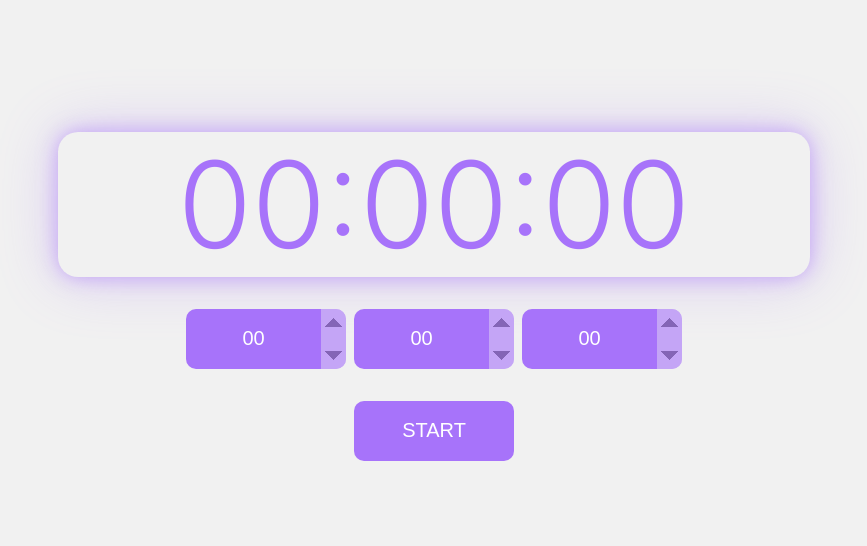
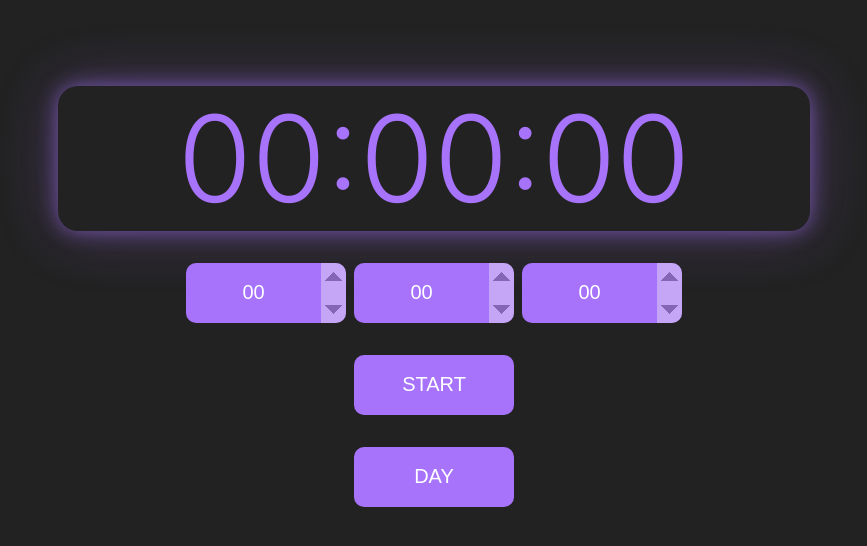
Before and after one commit to MarcosKern/timer, a React (Create React App) app: page / in a window 1280 px wide. Shown: the part 104-650 px from the top of the page, without its empty margins (206-1073 px from the left). Built offline with nearby package versions, Linux system fonts and the light colour scheme.

Commit message:
cm4 - add Day/Night mode

```diff
--- a/src/App.js
+++ b/src/App.js
@@ -1,4 +1,5 @@
 import { useContext } from "react";
+import DarkModeSwitch from "./components/DarkModeSwitch";
 import SetTimeInterval from "./components/SetTimeInterval";
 import StartButton from "./components/StartButton";
 import Timer from "./components/Timer";
@@ -6,15 +7,17 @@ import MyContext from "./context/Context";
 import './styles/screen.css'
 
 function App() {
-  const { totalHours, totalMinutes, totalSeconds } = useContext(MyContext)
+  const { totalHours, totalMinutes, totalSeconds, darkMode } = useContext(MyContext)
+
   return (
-    <section className="mainScreen">
-      <head>
+    <section className={`${darkMode ? 'lightMode' : 'darkMode'} mainScreen`}>
+      <>
         <title>{ `${totalHours}:${totalMinutes}:${totalSeconds}` }</title>
-      </head>
+      </>
       <Timer />
       <SetTimeInterval />
       <StartButton />
+      <DarkModeSwitch />
     </section>
   );
 }
--- /dev/null
+++ b/src/components/DarkModeSwitch.jsx
@@ -0,0 +1,15 @@
+import React, { useContext } from 'react'
+import MyContext from '../context/Context'
+import '../styles/switch.css'
+
+export default function DarkModeSwitch() {
+  const { setDarkMode, darkMode } = useContext(MyContext);
+
+  return (
+    <button className='dayNightBtn' onClick={ () => setDarkMode(!darkMode)}>
+      {
+        darkMode ? 'NIGHT' : 'DAY'
+      }
+    </button>
+  )
+}
--- a/src/components/SetTimeInterval.jsx
+++ b/src/components/SetTimeInterval.jsx
@@ -15,8 +15,8 @@ export default function SetTimeInterval() {
         value
       }
     } = eve;
-
-    func(value.padStart(2, '0'))
+    const newValue = value
+    func(newValue.padStart(2, '0'))
   }
 
   return (
--- a/src/context/Provider.js
+++ b/src/context/Provider.js
@@ -8,17 +8,20 @@ function Provider({ children }) {
   const [totalMinutes, setTotalMinutes] = useState('00');
   const [totalSeconds, setTotalSeconds] = useState('00');
   const [timerAppears, setTimerAppears] = useState(true);
+  const [ darkMode, setDarkMode ] = useState(false);
 
   const value = useMemo(() => ({
     totalHours, setTotalHours,
     totalMinutes, setTotalMinutes,
     totalSeconds, setTotalSeconds,
     timerAppears, setTimerAppears,
+    darkMode, setDarkMode,
   }), [
     totalHours, setTotalHours,
     totalMinutes, setTotalMinutes,
     totalSeconds, setTotalSeconds,
     timerAppears, setTimerAppears,
+    darkMode, setDarkMode,
   ]);
 
   return (
--- a/src/styles/screen.css
+++ b/src/styles/screen.css
@@ -4,13 +4,23 @@
   box-sizing: border-box;
 }
 
+.darkMode {
+  background-color: #222;
+  transition: .2s;
+}
+
+.lightMode {
+  background-color: #ddd6;
+  transition: .2s;
+}
+
 .mainScreen {
   height: 100vh;
   width: 100vw;
-  background-color: #ddd6;
   display: flex;
   justify-content: center;
   align-items: center;
   flex-direction: column;
   gap: 2rem;
+  transition: .2s;
 }
--- a/src/styles/start.css
+++ b/src/styles/start.css
@@ -17,6 +17,7 @@
   font-size: 20px;
   border-radius: 10px;
   transition: .1s linear;
+  background-color: transparent;
 }
 
 .startBtn:hover,
--- /dev/null
+++ b/src/styles/switch.css
@@ -0,0 +1,10 @@
+.dayNightBtn {
+  height: 3em;
+  width: 8em;
+  border: none;
+  color: #fff;
+  font-size: 20px;
+  border-radius: 10px;
+  background-color: #a773fa;
+  transition: .1s linear;
+}
```
